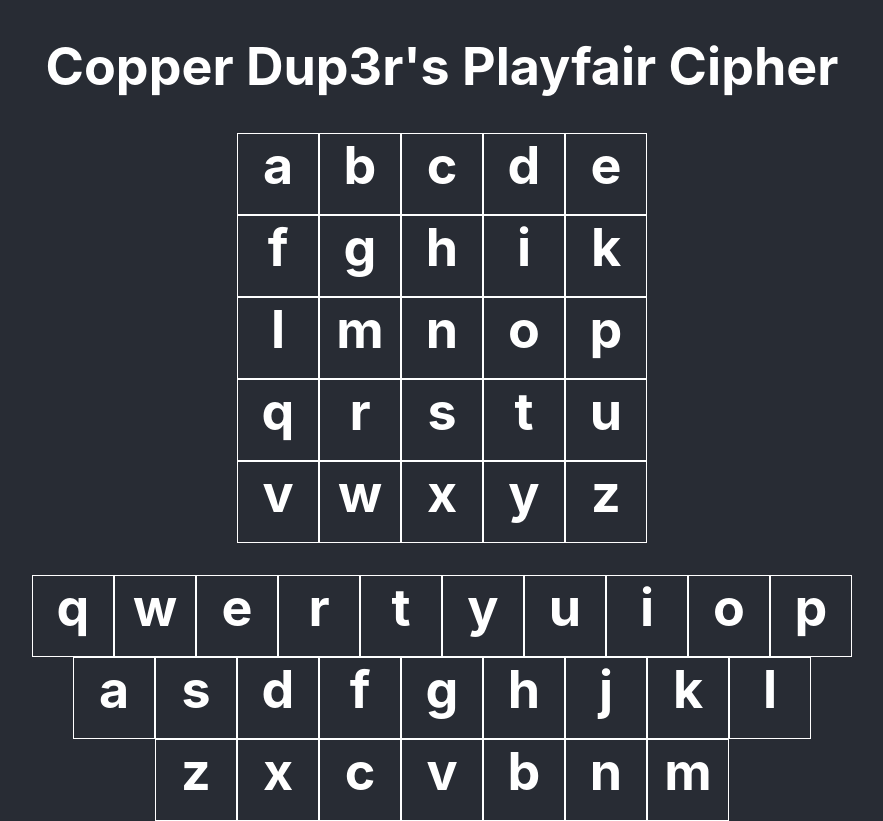
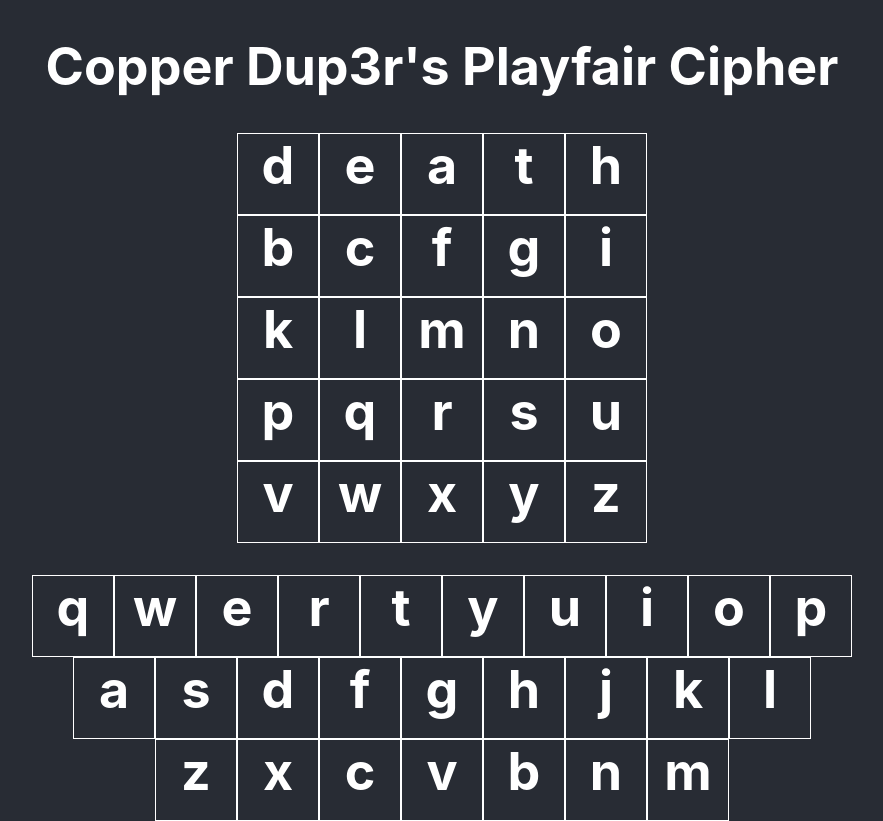
Before and after one commit to tylerchenoweth/playfair-cipher, a React (Create React App) app: page / in a window 1280 px wide. Shown: the whole page, without its empty margins (198-1081 px from the left). Built offline with nearby package versions, Linux system fonts and the light colour scheme.

Commit message:
added functionality for keyword to be integrated into the playfair square

```diff
--- a/src/components/PlayfairSquare/PlayfairSquare.js
+++ b/src/components/PlayfairSquare/PlayfairSquare.js
@@ -5,12 +5,19 @@ import './PlayfairSquare.css';
 
 function PlayfairSquare({letterOne = undefined, letterTwo = undefined}) {
 
-    const alphabet = Array.from({ length: 26 }, (_, i) => {
+    const keyword = 'death';
+
+    const alphabetLeftovers = Array.from({ length: 26 }, (_, i) => {
+        // 9 because we dont want 'j'
         if(i !== 9) {
-
-            return String.fromCharCode(97 + i)
+            // dont include letters from the keyword
+            if(!keyword.includes(String.fromCharCode(97+i))) {
+                return String.fromCharCode(97 + i);
+            }
         }
     }).filter(Boolean);
+
+    const playfairSquare =[...keyword.split(''),...alphabetLeftovers]
 
 
     return (
@@ -19,7 +26,7 @@ function PlayfairSquare({letterOne = undefined, letterTwo = undefined}) {
                 Array.from({length: 6 }).map((_, i) => (
                     <div className="row">
                         {
-                            alphabet.slice(i*5,i*5+5).map((letter, index) => (
+                            playfairSquare.slice(i*5,i*5+5).map((letter, index) => (
                                 letter === letterOne || letter === letterTwo ? (
                                     <LetterSquare letter={letter} isPressed={true}/>
                                 ): letter === 'i' && (letterOne ==='j' || letterTwo ==='j') ? (
```
